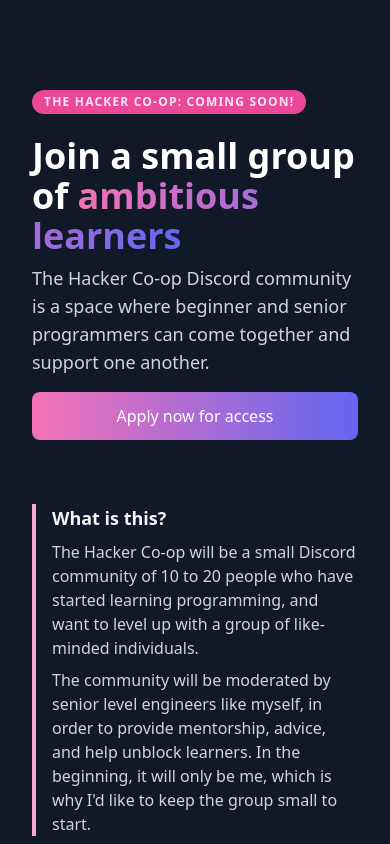
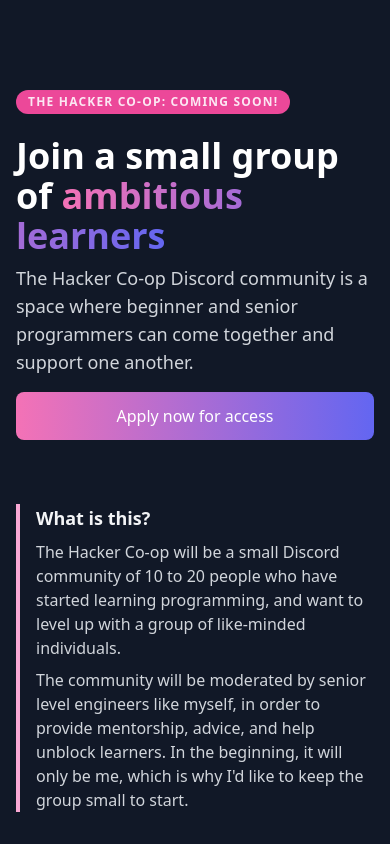
Before and after one commit to reichert621/coop, a Next.js app: page / in a window 390 px wide. Shown: the top 844 px of the page. Built offline with nearby package versions, Linux system fonts and the light colour scheme.

Commit message:
Improve responsiveness a bit

```diff
--- a/pages/index.tsx
+++ b/pages/index.tsx
@@ -14,7 +14,7 @@
       </Head>
 
       <main className="mx-auto flex w-full max-w-2xl flex-1 flex-col py-8">
-        <div className="flex flex-1 flex-col px-8 py-8">
+        <div className="flex flex-1 flex-col px-4 py-8 sm:px-8">
           <div className="mb-4 mt-8 sm:mb-8 sm:mt-16">
             <div className="mb-4 flex">
               <span className="animate-bounce rounded-full bg-pink-500 px-3 py-1 text-xs font-semibold uppercase tracking-widest text-pink-100">
```
